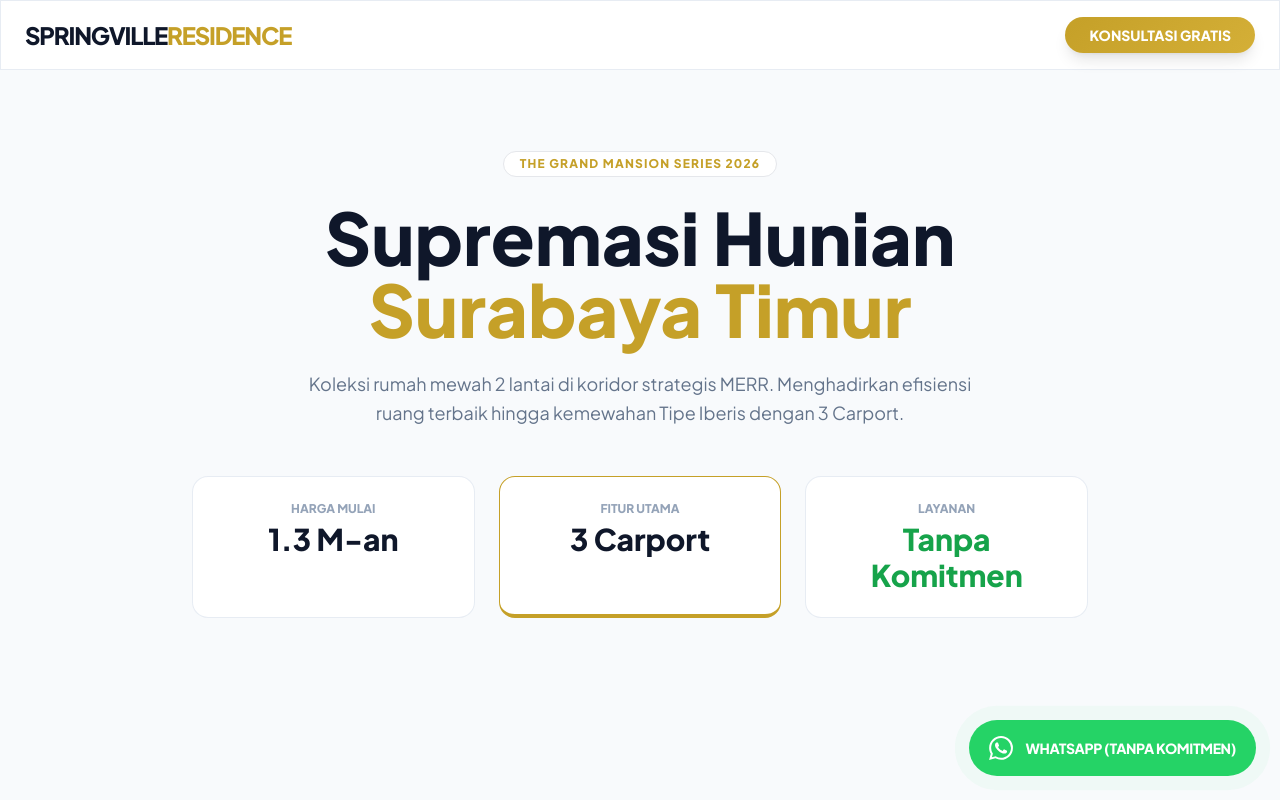
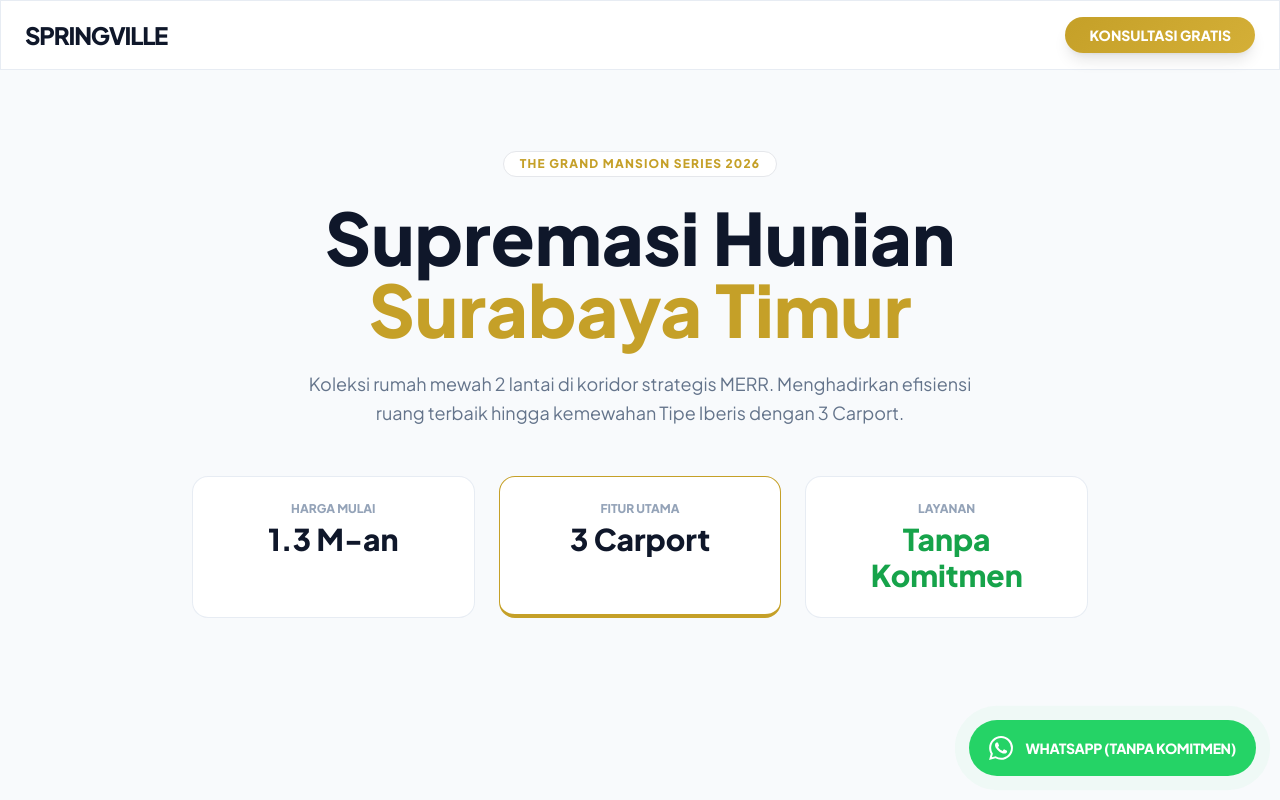
Before and after one commit to lokalproperti/harga-springville-residence-surabaya, a plain HTML site: page index.html in a window 1280 px wide. Shown: the top 800 px of the page. Drawn offline with nearby package versions, Linux system fonts and the light colour scheme.

Commit message:
Update index.html

```diff
--- a/index.html
+++ b/index.html
@@ -38,7 +38,7 @@
     <nav class="sticky top-0 z-50 glass-card px-6 py-4">
         <div class="max-w-7xl mx-auto flex justify-between items-center">
             <div class="text-2xl font-extrabold tracking-tighter navy-text uppercase">
-                SPRINGVILLE<span class="text-[#C5A028]">RESIDENCE</span>
+                SPRINGVILLE
             </div>
             <a href="https://wa.me/6282241221653" class="gold-gradient text-white px-6 py-2 rounded-full font-bold text-sm shadow-lg hover:opacity-90 transition">KONSULTASI GRATIS</a>
         </div>
```
